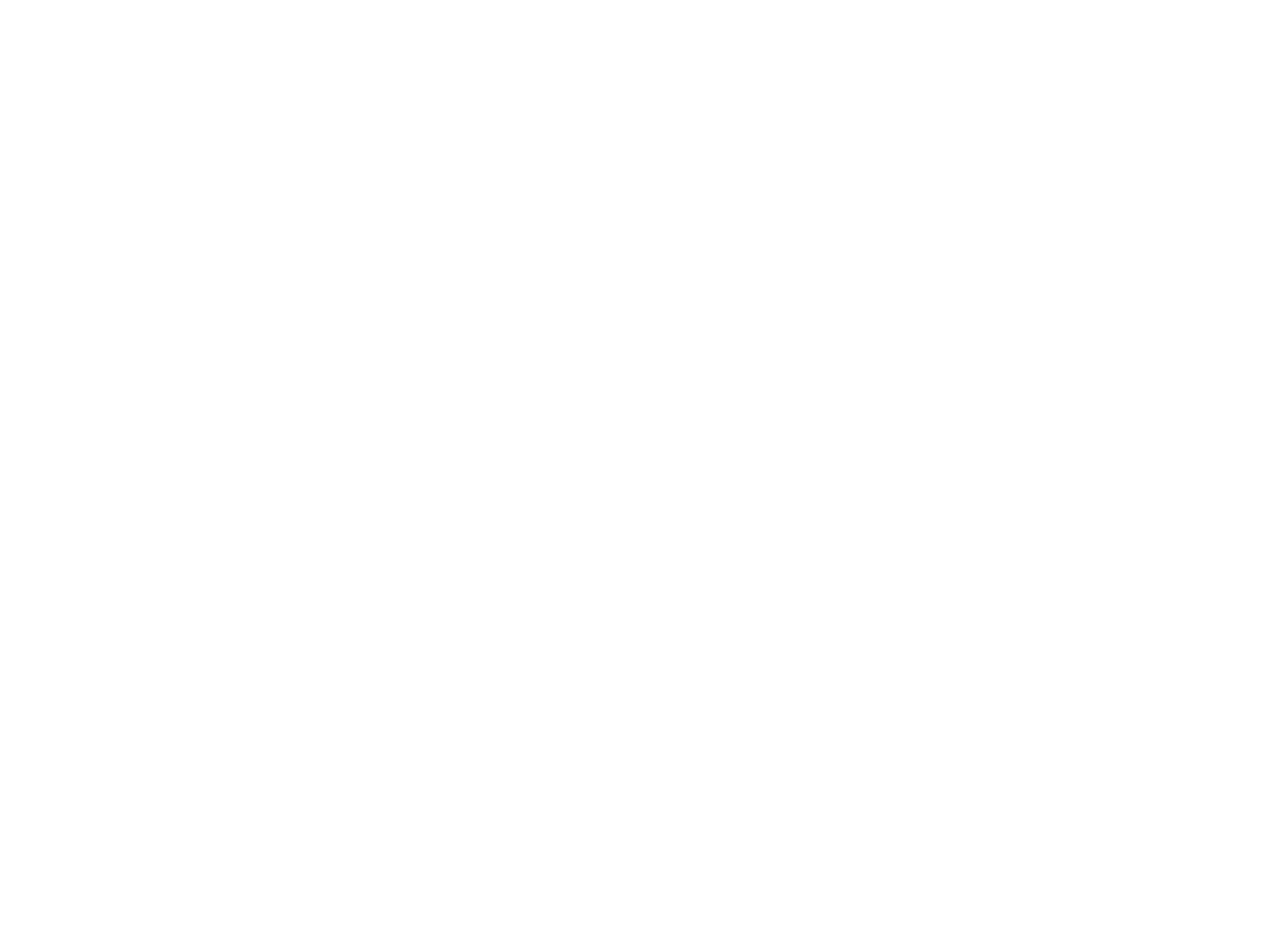
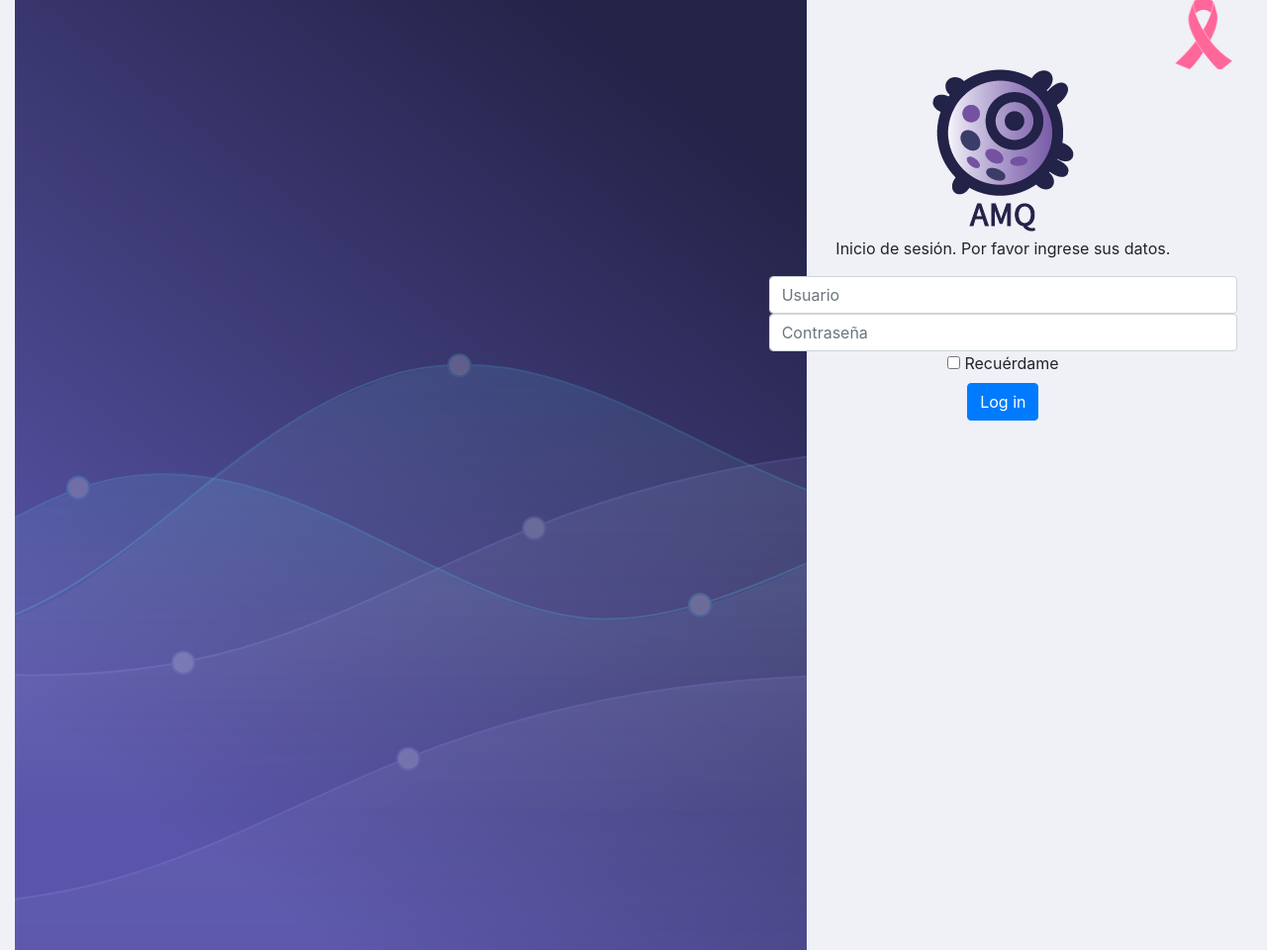
Before and after one commit to Karsa19/webTT, a plain HTML site: page login.html in a window 1280 px wide. Shown: the whole page at 99% size. Before the commit the page ends 800 px from the top, so only its background shows below. Drawn offline with nearby package versions, Linux system fonts and the light colour scheme.

Commit message:
pagina login

```diff
--- /dev/null
+++ b/assets/css/style-login.css
@@ -0,0 +1,13 @@
+.contLogin{
+    text-align: center;
+    align-items: center;
+    align-content: center;
+}
+
+.liston-cancer{
+    text-align: end;
+}
+
+.logo-amq{
+    text-align: center;
+}
--- a/login.html
+++ b/login.html
@@ -1,15 +1,42 @@
 <!doctype html>
 <html lang="en">
   <head>
-    <title>Title</title>
+    <title>Login</title>
     <!-- Required meta tags -->
     <meta charset="utf-8">
     <meta name="viewport" content="width=device-width, initial-scale=1, shrink-to-fit=no">
 
     <!-- Bootstrap CSS -->
     <link rel="stylesheet" href="https://stackpath.bootstrapcdn.com/bootstrap/4.4.1/css/bootstrap.min.css" integrity="sha384-Vkoo8x4CGsO3+Hhxv8T/Q5PaXtkKtu6ug5TOeNV6gBiFeWPGFN9MuhOf23Q9Ifjh" crossorigin="anonymous">
+    <link rel="stylesheet" href="/assets/css/style-login.css">
   </head>
-  <body>
+  <body style="background-color: #F0F0F7;">
+    <div class="container-fluid">
+      <div class="row">
+        <div class="col-7 align-items-center">
+          <img src="/img/login-img.png" alt="login img">
+        </div>
+        <div class="col-5">
+          <div class="liston-cancer">
+            <img src="/img/cintacancer.png" alt="cinta cancermama">
+          </div>
+          <div class="container contLogin align-items-center">
+            <div class="logo-amq">
+              <img class="logoAMQ" src="/img/LogoAMQ.png" alt="logo">
+            </div>
+            <p>
+              Inicio de sesión. Por favor ingrese sus datos.
+            </p>
+            <input type="text" class="form-control" placeholder="Usuario" aria-label="Recipient's username" aria-describedby="button-addon2">
+            <input type="text" class="form-control" placeholder="Contraseña" aria-label="Recipient's username" aria-describedby="button-addon2">
+            <input type="checkbox" name="recuerdame" id="check-recuerda">
+            <label for="check-recuerda">Recuérdame</label><br>
+            <button type="button" class="btn btn-primary">Log in</button>
+          </div>
+
+        </div>
+      </div>
+    </div>
 
     <!-- Optional JavaScript -->
     <!-- jQuery first, then Popper.js, then Bootstrap JS -->
```
Also changed, not shown: img/LogoAMQ.png (added), img/cintacancer.png (added), 1 other file.
